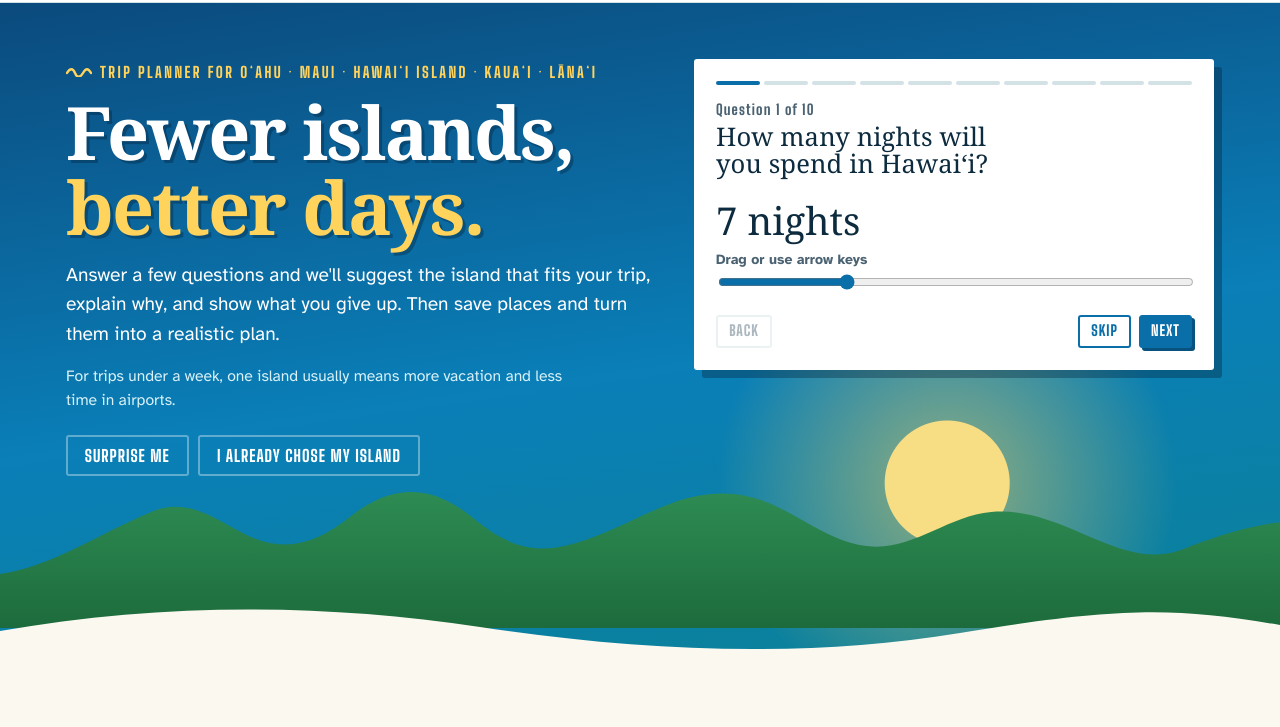
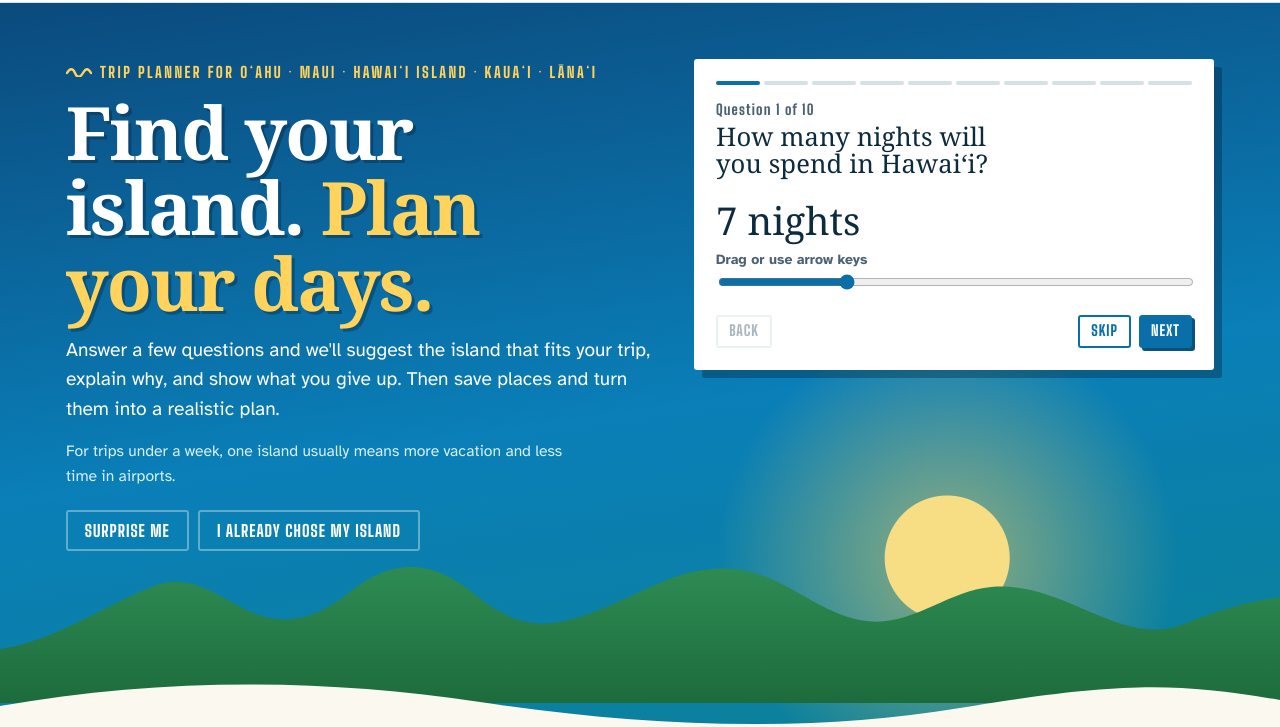
Before and after one commit to tretsky-ship-it/my-website, a plain HTML site: page index.html in a window 1280 px wide. Shown: the part 58-785 px from the top of the page. Drawn offline with Linux system fonts and the light colour scheme; no server answers; a web font is replaced by a local one.

Commit message:
Clearer hero headline: Find your island. Plan your days.
Co-Authored-By: Claude Opus 5.5 <noreply@anthropic.com>
Claude-Session: https://claude.ai/code/session_019z8eXAs3tPSTLHKNzuFsh1

```diff
--- a/index.html
+++ b/index.html
@@ -46,7 +46,7 @@
     <div class="wrap hero-grid">
       <div class="hero-copy">
         <p class="eyebrow">Trip planner for Oʻahu · Maui · Hawaiʻi Island · Kauaʻi · Lānaʻi</p>
-        <h1 id="hero-title">Fewer islands, <span class="sunword">better days.</span></h1>
+        <h1 id="hero-title">Find your island. <span class="sunword">Plan your days.</span></h1>
         <p class="lede">Answer a few questions and we'll suggest the island that fits your trip, explain why, and show what you give up. Then save places and turn them into a realistic plan.</p>
         <p class="hero-note">For trips under a week, one island usually means more vacation and less time in airports.</p>
         <div class="hero-actions">
```
